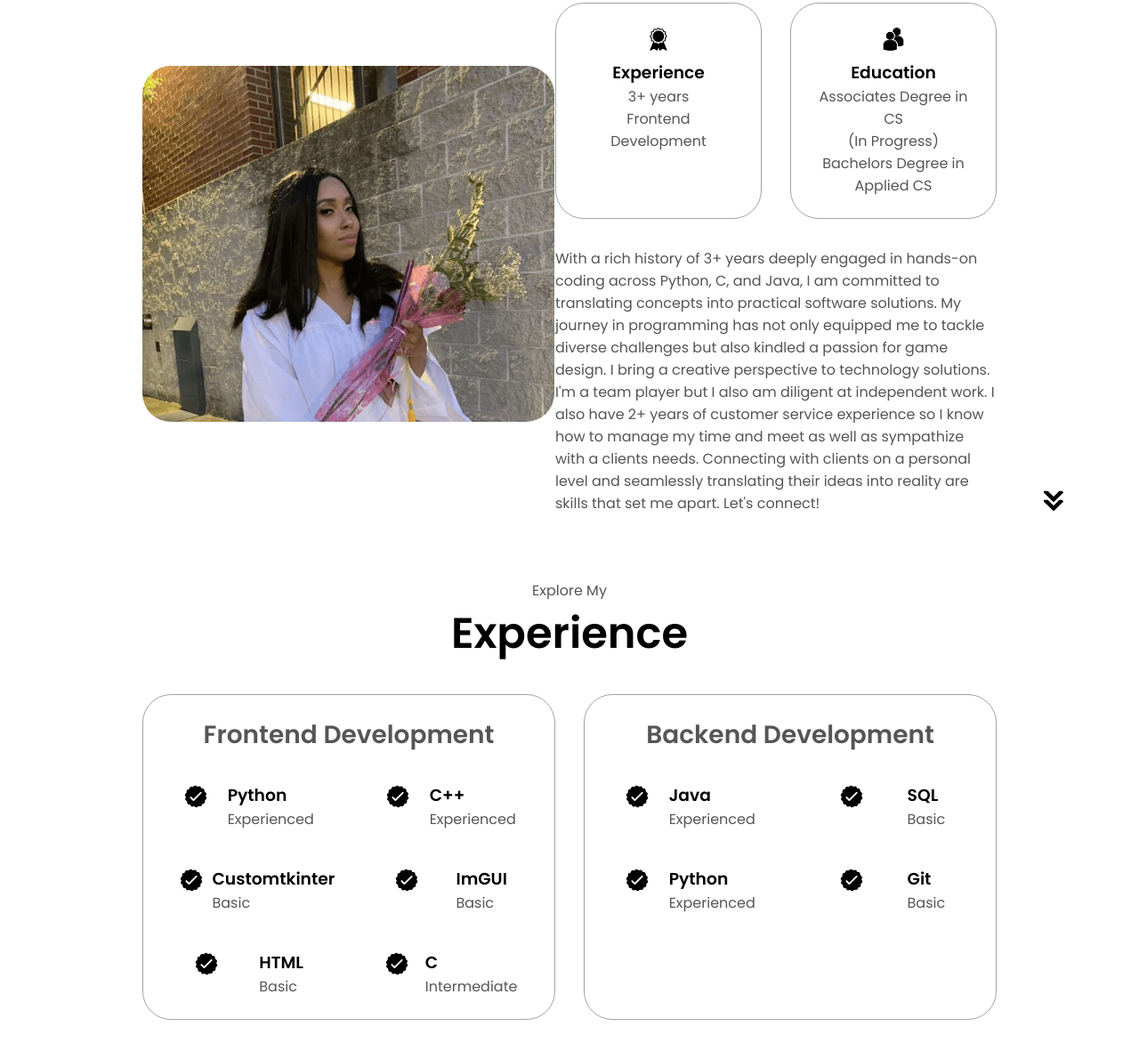
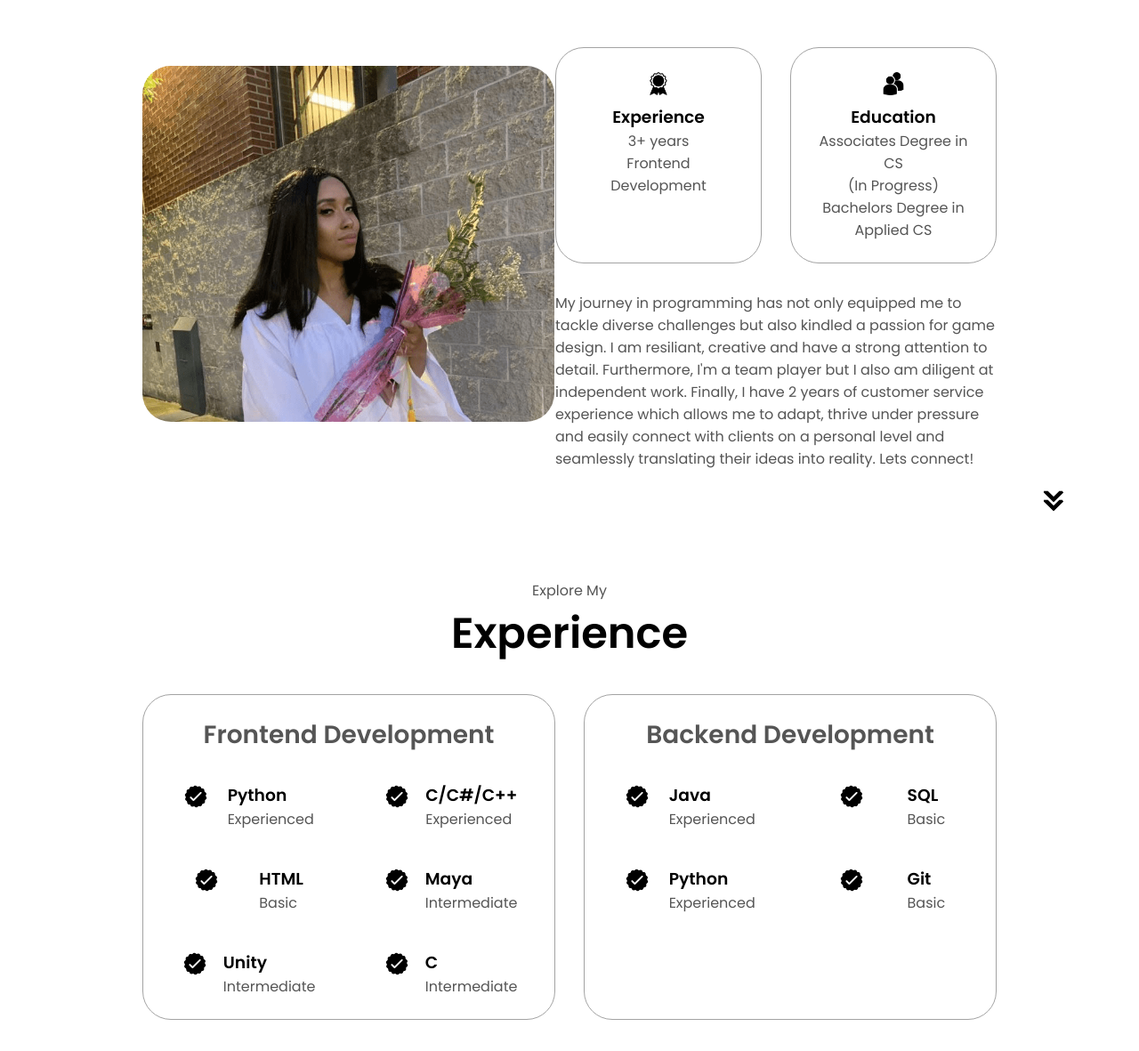
Before and after one commit to salexa2/salexa2.github.io, a plain HTML site: page index.html in a window 1280 px wide. Shown: the part 1045-2226 px from the top of the page at 89% size. Drawn offline with Linux system fonts and the light colour scheme.

Commit message:
updatedwebsite

```diff
--- a/index.html
+++ b/index.html
@@ -107,12 +107,10 @@
           </div>
           <div class="text-container">
             <p>
-                With a rich history of 3+ years deeply engaged in hands-on coding across Python, C, and Java, I am committed to
-                translating concepts into practical software solutions. My journey in programming has not only equipped me to tackle
-                diverse challenges but also kindled a passion for game design. I bring a creative perspective to technology solutions.
-                I'm a team player but I also am diligent at independent work. I also have 2+ years of customer service experience so I know how
-                to manage my time and meet as well as sympathize with a clients needs. Connecting with clients on a personal level and seamlessly
-                translating their ideas into reality are skills that set me apart.  Let's connect!
+                 My journey in programming has not only equipped me to tackle
+                diverse challenges but also kindled a passion for game design. I am resiliant, creative and have a strong attention to detail.
+                Furthermore, I'm a team player but I also am diligent at independent work. Finally, I have 2 years of customer service experience which allows me to adapt, thrive under pressure and easily connect with clients on a personal level and seamlessly
+                translating their ideas into reality. Lets connect!
             </p>
           </div>
         </div>
@@ -150,30 +148,8 @@
                   class="icon"
                 />
                 <div>
-                  <h3>C++</h3>
+                  <h3>C/C#/C++</h3>
                   <p>Experienced</p>
-                </div>
-              </article>
-              <article>
-                <img
-                  src="./assets/checkmark.png"
-                  alt="Experience icon"
-                  class="icon"
-                />
-                <div>
-                  <h3>Customtkinter</h3>
-                  <p>Basic</p>
-                </div>
-              </article>
-              <article>
-                <img
-                  src="./assets/checkmark.png"
-                  alt="Experience icon"
-                  class="icon"
-                />
-                <div>
-                  <h3>ImGUI</h3>
-                  <p>Basic</p>
                 </div>
               </article>
               <article>
@@ -185,6 +161,28 @@
                 <div>
                   <h3>HTML</h3>
                   <p>Basic</p>
+                </div>
+              </article>
+              <article>
+                <img
+                  src="./assets/checkmark.png"
+                  alt="Experience icon"
+                  class="icon"
+                />
+                <div>
+                  <h3>Maya</h3>
+                  <p>Intermediate</p>
+                </div>
+              </article>
+              <article>
+                <img
+                  src="./assets/checkmark.png"
+                  alt="Experience icon"
+                  class="icon"
+                />
+                <div>
+                  <h3>Unity</h3>
+                  <p>Intermediate</p>
                 </div>
               </article>
               <article>
@@ -319,17 +317,17 @@
                 class="project-img"
               />
             </div>
-            <h2 class="experience-sub-title project-title">Website</h2>
+            <h2 class="experience-sub-title project-title">Scene Through</h2>
             <div class="btn-container">
               <button
                 class="btn btn-color-2 project-btn"
-                onclick="location.href='https://github.com/salexa2/salexa2.github.io'"
+                onclick="location.href='https://seenthroughstudio.itch.io/seen-through'"
               >
                 Github
               </button>
               <button
                 class="btn btn-color-2 project-btn"
-                onclick="location.href='https://salexa2.github.io/'"
+                onclick="location.href='https://github.com/salexa2'"
               >
                 Live Demo
               </button>
```
